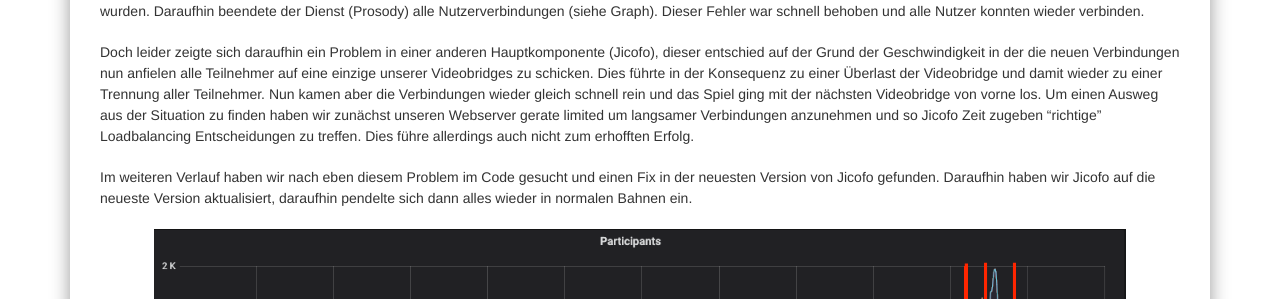
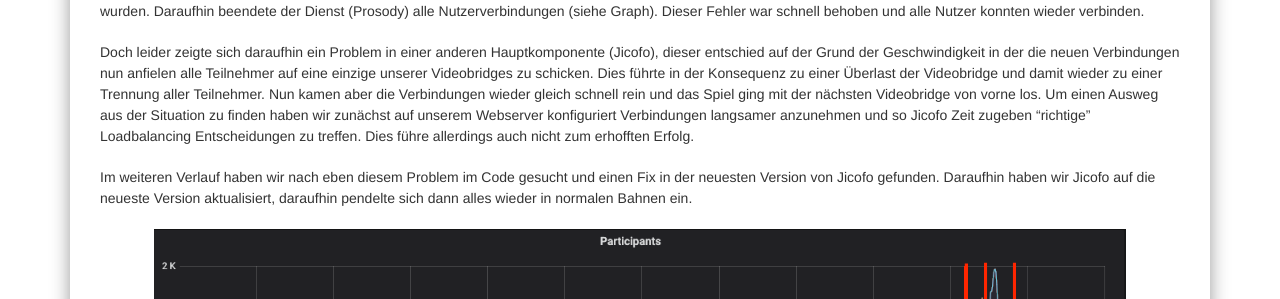
Before and after one commit to freifunkMUC/freifunkmuc.github.io, a Jekyll site: the page built from _posts/2020-04-21-postmortem.markdown, in a window 1280 px wide and 1162 px high. Shown: the part 355-654 px from the top of the window. Built offline with Jekyll 4.4.1, drawn with Linux system fonts in a browser that asks for light colours.

Commit message:
Update 2020-04-21-postmortem.markdown

```diff
--- a/_posts/2020-04-21-postmortem.markdown
+++ b/_posts/2020-04-21-postmortem.markdown
@@ -11,7 +11,7 @@ Leider hatten wir heute in der PrimeTime um 10 Uhr einen Ausfall zu verzeichnen.
 
 Gegen 10 Uhr erreichten wir einen neuen Nutzerpeak. Dieser führte auf einer der Hauptkomponenten des Setups dazu, dass zuviele Backendverbindungen aufgebaut wurden. Daraufhin beendete der Dienst (Prosody) alle Nutzerverbindungen (siehe Graph). Dieser Fehler war schnell behoben und alle Nutzer konnten wieder verbinden.
 
-Doch leider zeigte sich daraufhin ein Problem in einer anderen Hauptkomponente (Jicofo), dieser entschied auf der Grund der Geschwindigkeit in der die neuen Verbindungen nun anfielen alle Teilnehmer auf eine einzige unserer Videobridges zu schicken. Dies führte in der Konsequenz zu einer Überlast der Videobridge und damit wieder zu einer Trennung aller Teilnehmer. Nun kamen aber die Verbindungen wieder gleich schnell rein und das Spiel ging mit der nächsten Videobridge von vorne los. Um einen Ausweg aus der Situation zu finden haben wir zunächst unseren Webserver gerate limited um langsamer Verbindungen anzunehmen und so Jicofo Zeit zugeben "richtige" Loadbalancing Entscheidungen zu treffen. Dies führe allerdings auch nicht zum erhofften Erfolg.
+Doch leider zeigte sich daraufhin ein Problem in einer anderen Hauptkomponente (Jicofo), dieser entschied auf der Grund der Geschwindigkeit in der die neuen Verbindungen nun anfielen alle Teilnehmer auf eine einzige unserer Videobridges zu schicken. Dies führte in der Konsequenz zu einer Überlast der Videobridge und damit wieder zu einer Trennung aller Teilnehmer. Nun kamen aber die Verbindungen wieder gleich schnell rein und das Spiel ging mit der nächsten Videobridge von vorne los. Um einen Ausweg aus der Situation zu finden haben wir zunächst auf unserem Webserver konfiguriert Verbindungen langsamer anzunehmen und so Jicofo Zeit zugeben "richtige" Loadbalancing Entscheidungen zu treffen. Dies führe allerdings auch nicht zum erhofften Erfolg.
 
 Im weiteren Verlauf haben wir nach eben diesem Problem im Code gesucht und einen Fix in der neuesten Version von Jicofo gefunden. Daraufhin haben wir Jicofo auf die neueste Version aktualisiert, daraufhin pendelte sich dann alles wieder in normalen Bahnen ein.
 
```
